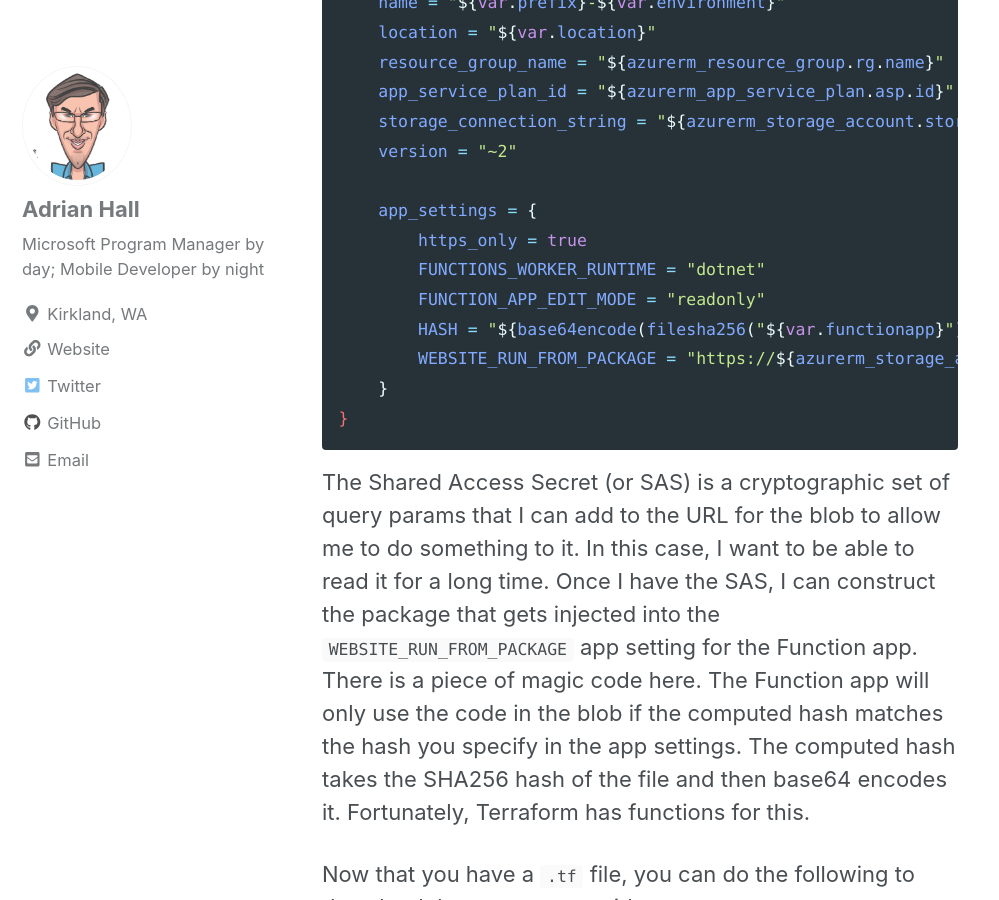
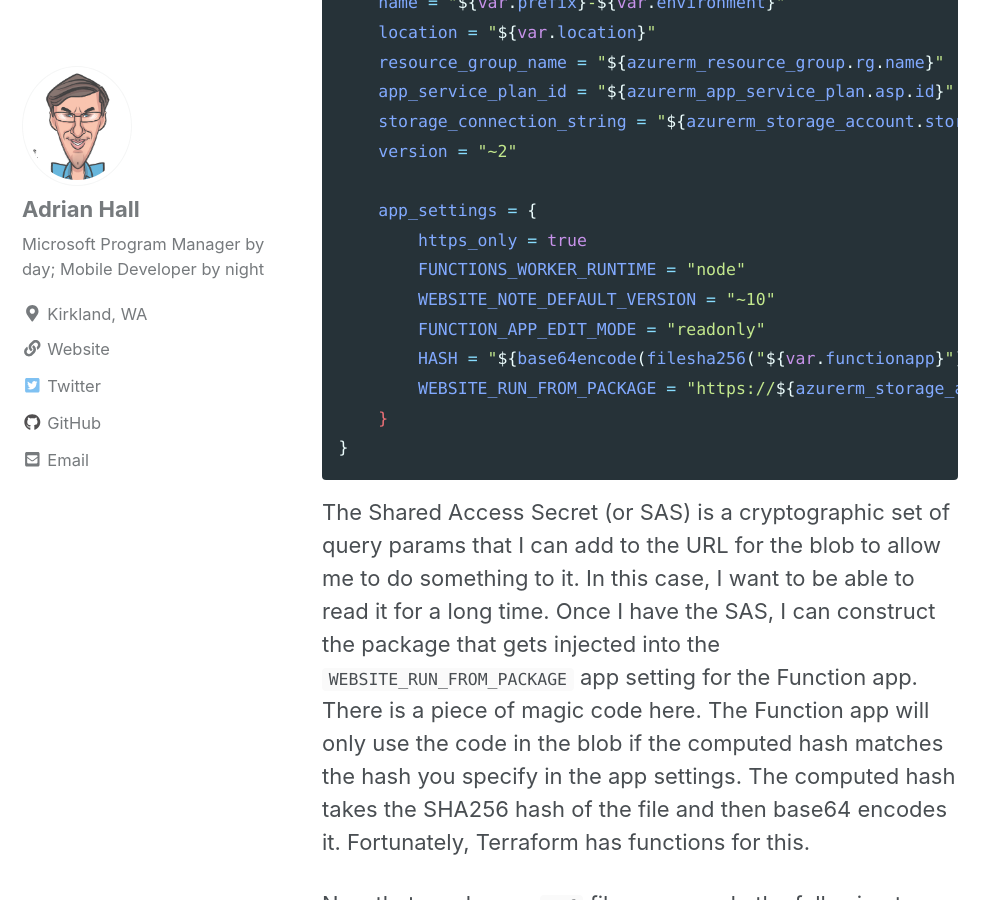
Before and after one commit to adrianhall/adrianhall.github.io, a Jekyll site: the page built from _posts/2019-10-23-terraform-functions.md, in a window 1280 px wide and 900 px high, scrolled down 5924 px. Shown: the whole window, without its empty margins (0-999 px from the left). Built offline with Jekyll 4.4.1, drawn with Linux system fonts in a browser that asks for light colours; nearby versions of some CDN libraries; comment, search, counter and statistics services are not loaded.

Commit message:
Added node worker

```diff
--- a/_posts/2019-10-23-terraform-functions.md
+++ b/_posts/2019-10-23-terraform-functions.md
@@ -156,7 +156,8 @@ resource "azurerm_function_app" "functions" {
 
     app_settings = {
         https_only = true
-        FUNCTIONS_WORKER_RUNTIME = "dotnet"
+        FUNCTIONS_WORKER_RUNTIME = "node"
+        WEBSITE_NOTE_DEFAULT_VERSION = "~10"
         FUNCTION_APP_EDIT_MODE = "readonly"
         HASH = "${base64encode(filesha256("${var.functionapp}"))}"
         WEBSITE_RUN_FROM_PACKAGE = "https://${azurerm_storage_account.storage.name}.blob.core.windows.net/${azurerm_storage_container.deployments.name}/${azurerm_storage_blob.appcode.name}${data.azurerm_storage_account_sas.sas.sas}"
```
